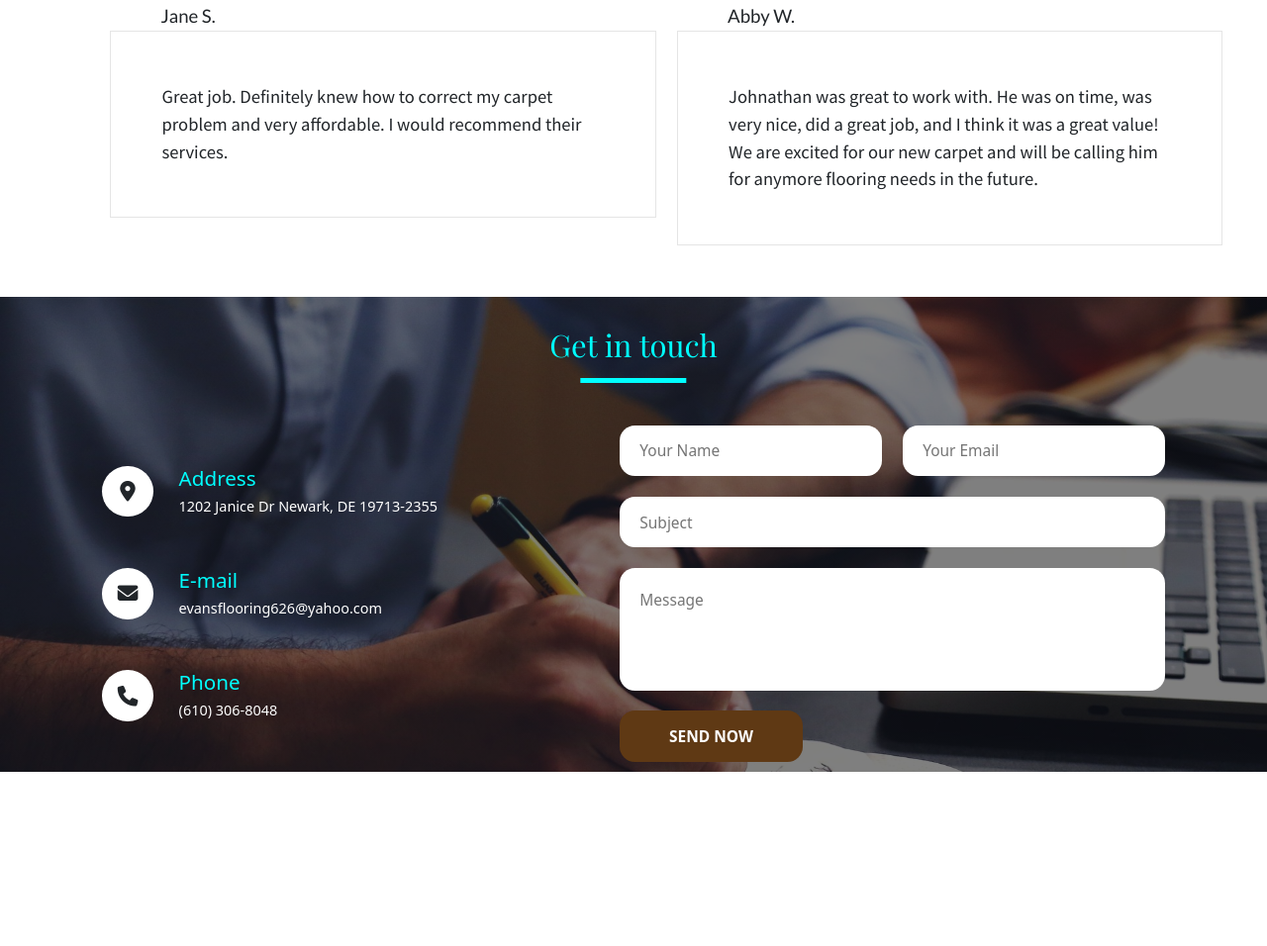
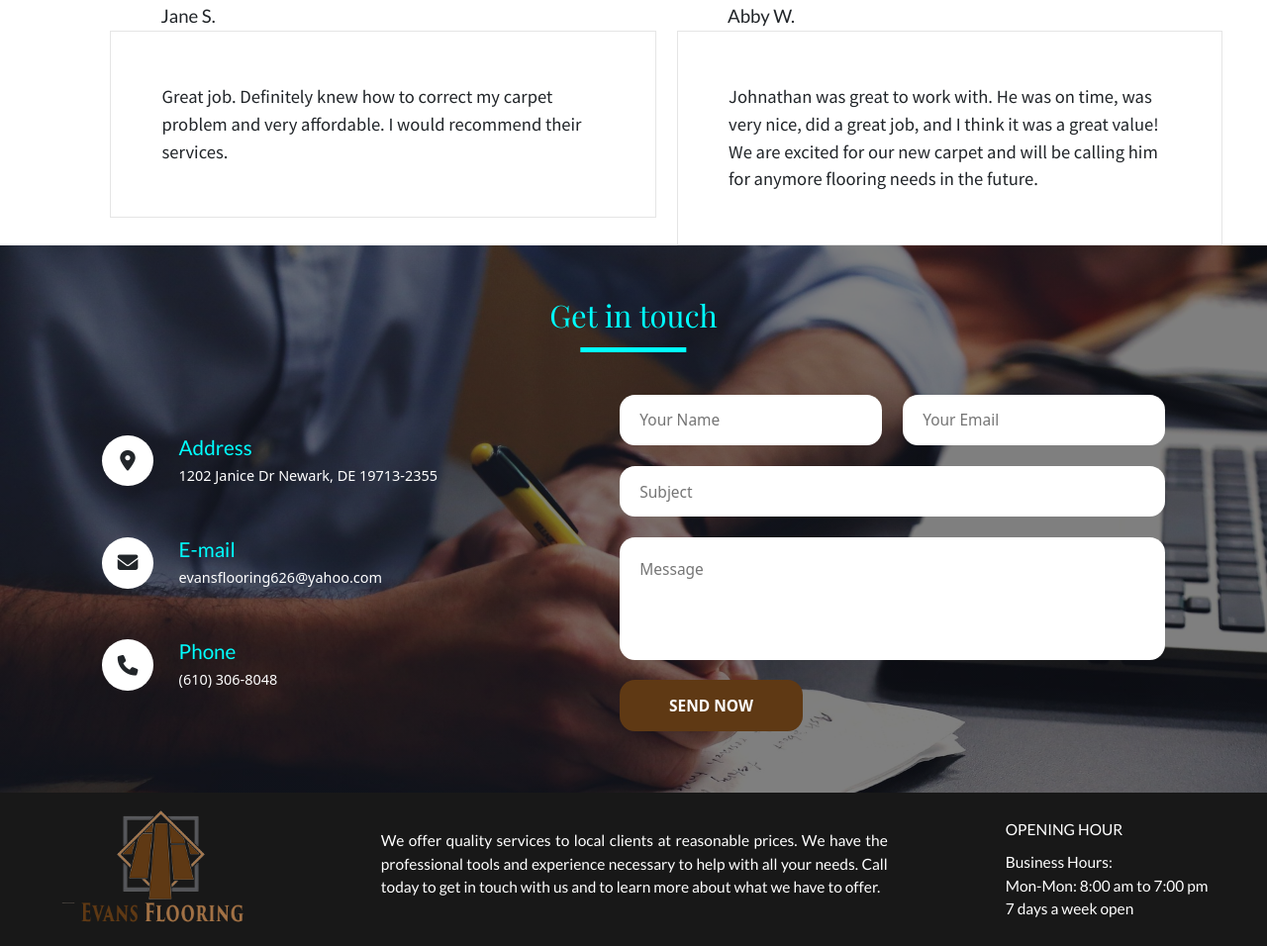
Before and after one commit to Raazkatwal/evans-flooring, a plain HTML site: page index.html in a window 1280 px wide. Shown: the part 3138-4094 px from the top of the page at 99% size. Before the commit the page ends 3918 px from the top, so only its background shows below. Drawn offline with nearby package versions, Linux system fonts and the light colour scheme.

Commit message:
home page finished

```diff
--- a/index.html
+++ b/index.html
@@ -245,12 +245,28 @@
                     <div class="form-content">
                         <input type="text" placeholder="Your Name" class="form-inputs" required>
                         <input type="email" placeholder="Your Email" class="form-inputs" required>
-                        <input type="text" placeholder="Subject" class="form-inputs subject" readonly>
+                        <input type="text" placeholder="Subject" class="form-inputs subject" required>
                         <textarea style="resize: none;" placeholder="Message" class="form-inputs message" required></textarea>
                         <input type="submit" value="SEND NOW" class="submit">
                     </div>
                 </form>
             </div>
         </div>
+        <div class="footer">
+            <div class="footer-contents">
+                <a href="index.html"  title="cineb" class="footer-link">
+                    <img src="img/logo.png" class="footer-icon">
+                </a>
+                <p class="footer-des">We offer quality services to local clients at reasonable prices. We have the professional tools and experience necessary to help with all your needs. Call today to get in touch with us and to learn more about what we have to offer.</p>
+                <div class="opening-hours">
+                    <p class="title">
+                        Opening hour
+                    </p>
+                    Business Hours: <br>
+                    Mon-Mon: 8:00 am to 7:00 pm <br>
+                    7 days a week open
+                </div>
+            </div>
+        </div>
 </body>
 </html>
--- a/style.css
+++ b/style.css
@@ -227,11 +227,11 @@ nav{
     background-repeat: no-repeat;
     background-size: cover;
     background-attachment: fixed;
-    padding: 0 10rem;
+    padding: 5rem 10rem;
 }
 .contact-heading{
     color: cyan;
-    padding-top: 3rem;
+    margin-top: 0;
 }
 .contact-heading::after{
     background-color: cyan;
@@ -264,6 +264,7 @@ nav{
     font-size: 2rem;
     font-weight: 400;
     color: cyan;
+    font-family: var(--lato);
 }
 .form-content{
     display: grid;
@@ -294,3 +295,30 @@ nav{
     font-weight: 700;
     border-radius: 1.5rem;
 }
+.footer{
+    width: 100%;
+    height: 15rem;
+    background: #181818;
+    font-family: var(--lato);
+}
+.footer-icon{
+    width: 20rem;
+}
+.footer-contents{
+    display: flex;
+    height: 100%;
+    align-items: center;
+    justify-content: space-around;
+    color: white;
+}
+.footer-des{
+    font-size: 1.5rem;
+    width: 40%;
+    text-align: justify;
+}
+.opening-hours{
+    font-size: 1.5rem;
+}
+.opening-hours .title{
+    text-transform: uppercase;
+}
```
